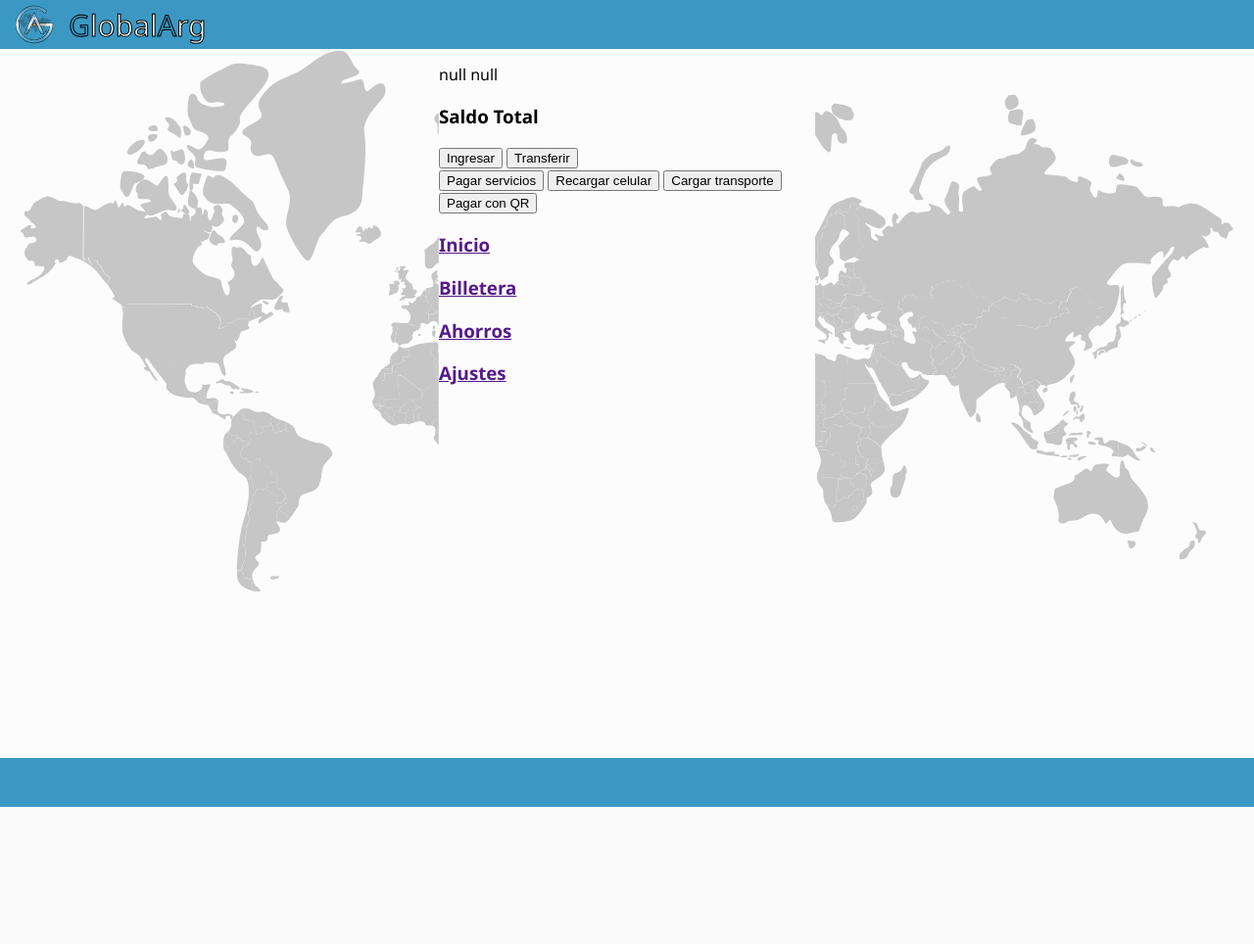
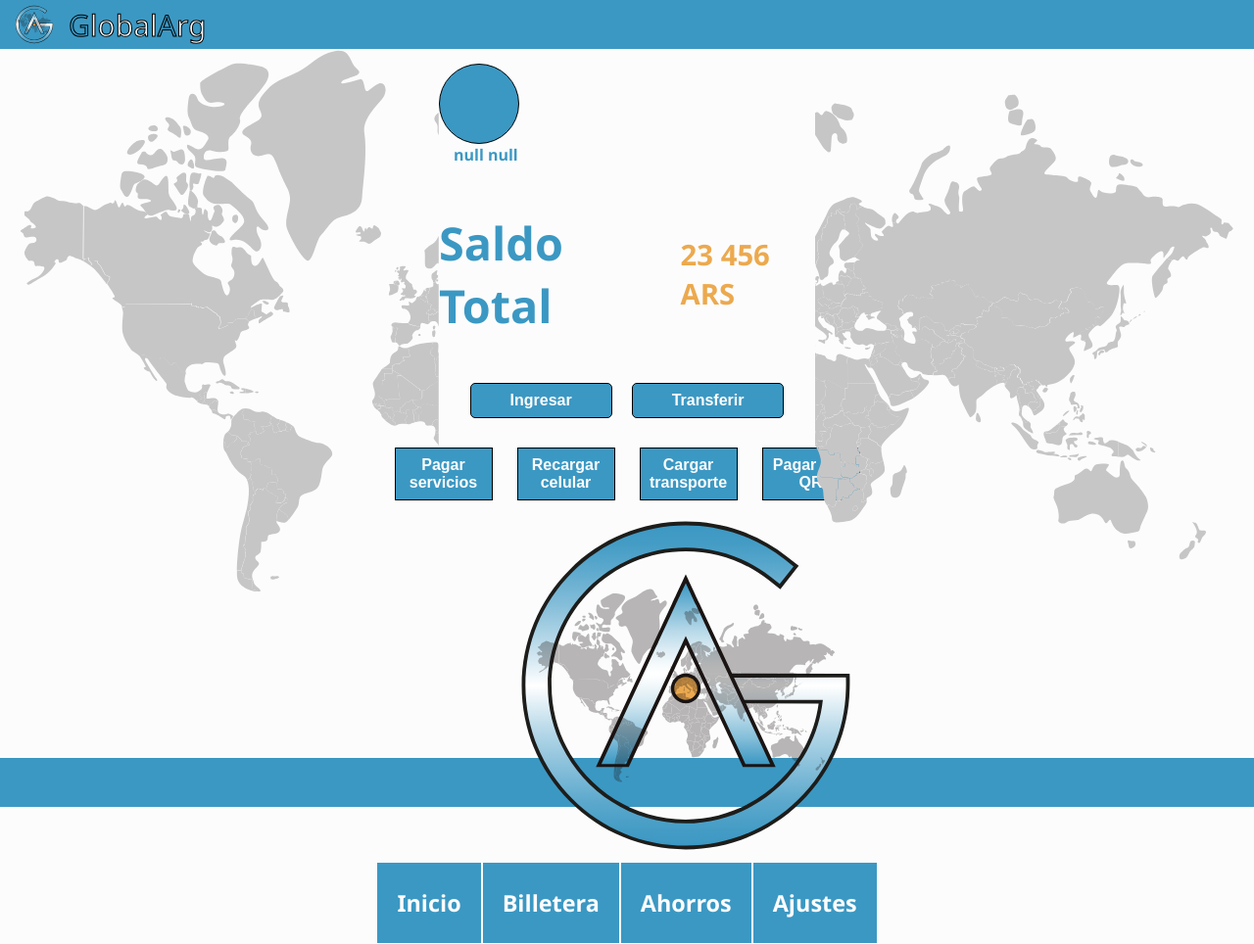
Before and after one commit to RomanDuarte/PROG2, a Flask app: page /inicio in a window 1280 px wide; the page is wider, and only the part inside the window is pictured. Shown: that part at 98% size. Before the commit the page ends 824 px from the top of that part, so only its background shows below. Run offline with Flask 3, Linux system fonts and the light colour scheme.

Commit message:
Css billetera modificado

```diff
--- a/Trabajo Integrador/static/css/styke_billetera.css
+++ b/Trabajo Integrador/static/css/styke_billetera.css
@@ -60,53 +60,116 @@ body {
 
 }
 
-.fecha_retroceder {
-    width: 40px;
-    margin-left: 5px;
+.avatar {
+    color: #fcfcfc;
+    background-color: #3b98c3;
+    font-size: 24px;
+    font-weight: bold;
+    text-align: center;
+    display: flex;
+    align-items: center;
+    justify-content: center;
+    padding: 0;
+    cursor: pointer;
+    border-radius: 50%;
+    border: 0.02px solid #000000;
+    width: 80px;
+    height: 80px;
 }
 
-.titulo{
+.nombre {
+    font-size: 16px;
+    color: #3b98c3;
+    margin-left: 15px;
+    font-weight: bold;
+}
+
+.titulo_contenedor {
+    display: flex;
+    align-items: center;
+    gap: 20px;
+}
+
+.titulo {
     font-size: 40px;
     color: #3b98c3;
     font-weight: bold;
-    margin-top: 45px;
-    margin-left: 5px;
-    margin-bottom: 0px;
+    margin: 0;
 }
 
-.subtitulo{
-    font-size: 15px;
+.subtitulo {
+    font-size: 25px;
     color: #eca94e;
-    margin-top: -5px;
-    margin-left: 10px;
+    margin: 0;
 }
 
-input, select{
-    display: block;
-    width: 95%;
-    padding: 8px;
-    background-color: #c7c6c6;
-    border:0.02px solid #000000;
-    border-radius: 5px;
-    font-size: 16px;
-    margin: 0 auto 5px auto;
-    box-sizing: border-box;
+.boton_contenedor {
+  display: flex;
+  justify-content: center;
+  gap: 20px;
 }
 
-.boton_continuar{
+.botones_redondos {
+  color: #fcfcfc;
+  background-color: #3b98c3;
+  font-size: 16px;
+  font-weight: bold;
+  text-align: center;
+  display: inline-block;
+  text-decoration: none;
+  padding: 8px 40px;
+  cursor: pointer;
+  border-radius: 5px;
+  border: 0.02px solid #000000;
+}
+
+.boton_contenedor2 {
+  display: flex;
+  justify-content: center;
+  gap: 25px;
+}
+
+.botones_cuadrados{
+    width: 100px;
+    height: auto;
     color: #fcfcfc;
-    width: 20%;
     background-color: #3b98c3;
     font-size: 16px;
     font-weight: bold;
     text-align: center;
+    display: inline-block;
+    text-decoration: none;
+    padding: 8px 8px;
+    cursor: pointer;
+    margin-top: 30px;
+    border: 0.02px solid #000000;
+}
+
+.logo_principal{
+    width: 60%;
     display: block;
+    margin: 14px auto 0px;
+}
+
+.menu_inferior{
+   display: flex;
+    justify-content: center;
+}
+
+.botones_menu{
+    width: 100px;
+    height: auto;
+    color: #fcfcfc;
+    background-color: #3b98c3;
+    font-size: 20px;
+    font-weight: bold;
+    text-align: center;
+    display: inline-block;
     text-decoration: none;
-    margin: 80px auto 20px;
-    border:0.02px solid #000000;
-    border-radius: 5px;
-    padding: 8px 40px;
+    padding: 2px 20px;
     cursor: pointer;
+    margin-top: 0px;
+    border: 0.02px solid #fcfcfc;
 }
 
 .footer {
--- a/Trabajo Integrador/templates/billetera.html
+++ b/Trabajo Integrador/templates/billetera.html
@@ -30,39 +30,39 @@
                 <div class="nombre" id="nombre+apellido"></div>
             </div>
 
-            <div class="saldo">
-                <h3>Saldo Total</h3>
-                <p class="monto" id="monto"></p>
+            <div class="titulo_contenedor">
+                <div class="titulo">
+                    <h3>Saldo Total</h3>
+                </div>
+                <div class="subtitulo">
+                    <h3>23 456 ARS</h3>
+                </div>
             </div>
 
-            <div class="botones_redondos">
-                <button id="boton_ingresar">Ingresar</button>
-                <button id="boton_transferir">Transferir</button>
+            <div class="boton_contenedor">
+                <button class="botones_redondos" id="boton_ingresar">Ingresar</button>
+                <button class="botones_redondos" id="boton_transferir">Transferir</button>
             </div>
 
-            <div class="botones_cuadrados">
-                <a href=""><button id="boton_vario">Pagar servicios</button></a>
-                <a href=""><button id="boton_vario">Recargar celular</button></a>
-                <a href=""><button id="boton_vario">Cargar transporte</button></a>
-                <a href=""><button id="boton_vario">Pagar con QR</button></a>
+            <div class="boton_contenedor2">
+                <a href=""><button class="botones_cuadrados" id="boton_vario">Pagar servicios</button></a>
+                <a href=""><button class="botones_cuadrados" id="boton_vario">Recargar celular</button></a>
+                <a href=""><button class="botones_cuadrados" id="boton_vario">Cargar transporte</button></a>
+                <a href=""><button class="botones_cuadrados" id="boton_vario">Pagar con QR</button></a>
+            </div>
+
+            <div class="logo_principal">
+                <img id="logo.png" src="/Trabajo Integrador/static/img/Logo.svg" alt="Logo" height="350px"></a>
             </div>
 
             <div class="menu_inferior">
-                <span class="botones_menu">
-                    <a href=""><h3>Inicio</h3></a>
-                </span>
+                    <a class="botones_menu href=""><h3>Inicio</h3></a>
 
-                <span class="botones_menu">
-                    <a href=""><h3>Billetera</h3></a>
-                </span>
+                    <a class="botones_menu href=""><h3>Billetera</h3></a>
 
-                <span class="botones_menu">
-                    <a href=""><h3>Ahorros</h3></a>
-                </span>
+                    <a class="botones_menu href=""><h3>Ahorros</h3></a>
 
-                <span class="botones_menu">
-                    <a href=""><h3>Ajustes</h3></a>
-                </span>
+                    <a class="botones_menu href=""><h3>Ajustes</h3></a>
             </div>
 
         </form>
```
